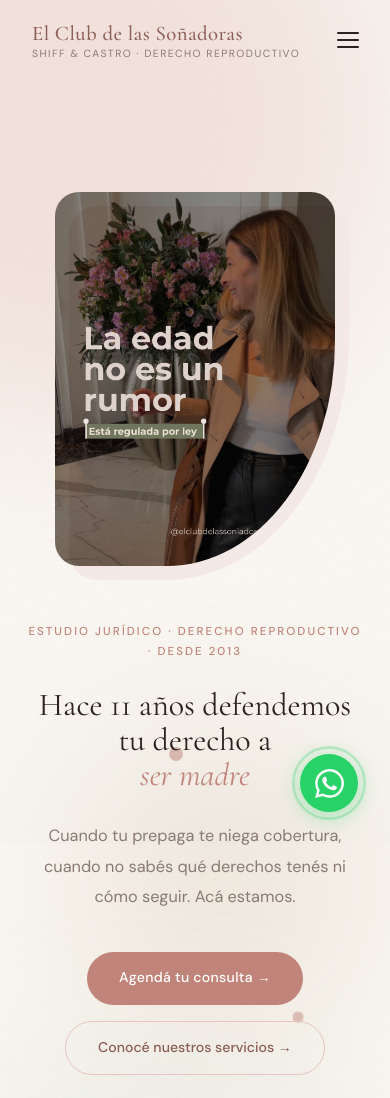
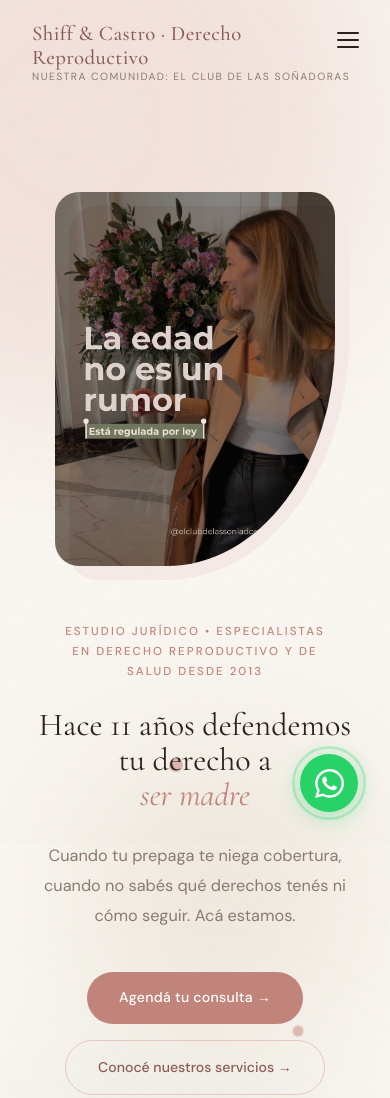
Before and after one commit to CharlyHR/elclubdelassoniadoras, a plain HTML site: page index.html in a window 390 px wide. Shown: the top 1098 px of the page. Drawn offline with nearby package versions, Linux system fonts and the light colour scheme.

Commit message:
Header y cambios de texto

```diff
--- a/index.html
+++ b/index.html
@@ -1360,6 +1360,7 @@
       .hero-ctas { justify-content: center; }
       .hero-stats { justify-content: center; gap: 1.75rem; }
       .hero-subtitle { margin-left: auto; margin-right: auto; }
+      .hero-eyebrow { max-width: 260px; text-align: center; line-height: 1.7; }
 
       .about-inner { grid-template-columns: 1fr; gap: 4rem; direction: ltr; }
       .timeline { grid-template-columns: 1fr 1fr; row-gap: 3rem; }
@@ -1404,8 +1405,8 @@
   <nav class="nav" id="nav">
     <div class="nav-inner">
       <a href="index.html" class="nav-logo">
-        El Club de las Soñadoras
-        <small>Shiff &amp; Castro · Derecho Reproductivo</small>
+        Shiff &amp; Castro · Derecho Reproductivo
+        <small>Nuestra comunidad: El Club de las Soñadoras</small>
       </a>
       <ul class="nav-links">
         <li><a href="#nosotras">Nosotras</a></li>
@@ -1424,7 +1425,7 @@
 
   <!-- Mobile overlay menu -->
   <div class="mobile-menu" id="mobileMenu" role="dialog" aria-label="Menú de navegación">
-    <a href="#nosotras" class="mob-link">Nosotras</a>
+    <a href="#nosotras" class="mob-link">Nosotros</a>
     <a href="#servicios" class="mob-link">Servicios</a>
     <a href="#historias" class="mob-link">Historias</a>
     <a href="faqs.html" class="mob-link">FAQs</a>
@@ -1447,7 +1448,7 @@
 
     <!-- Left: content -->
     <div class="hero-content">
-      <span class="eyebrow hero-eyebrow">Estudio Jurídico · Derecho Reproductivo · Desde 2013</span>
+      <span class="eyebrow hero-eyebrow">Estudio jurídico • especialistas en derecho reproductivo y de salud desde 2013</span>
 
       <h1 class="hero-title">
         <div class="hero-line"><span style="--delay:.28s">Hace 11 años defendemos</span></div>
```
